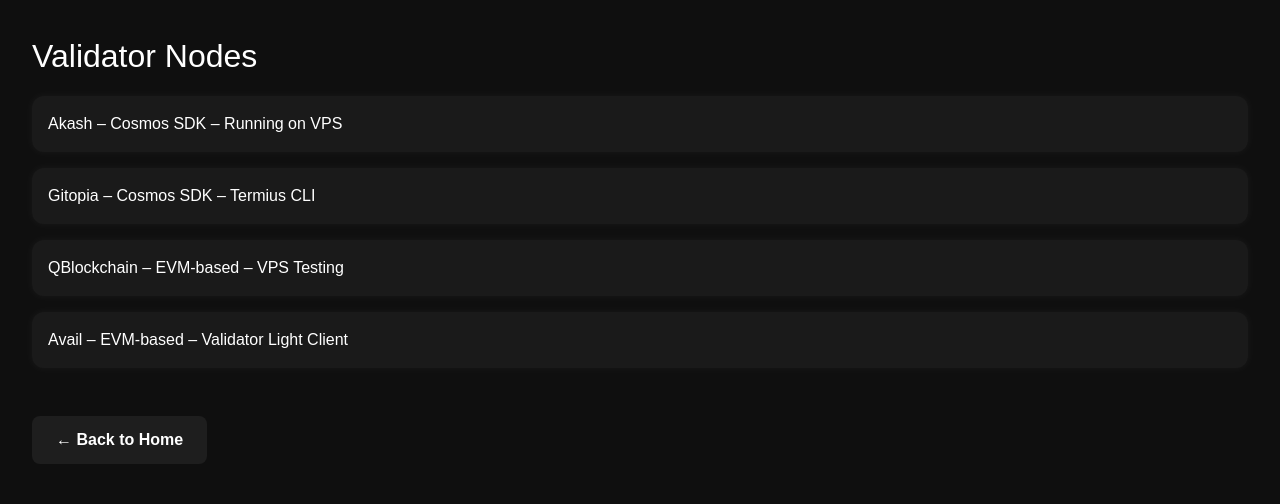
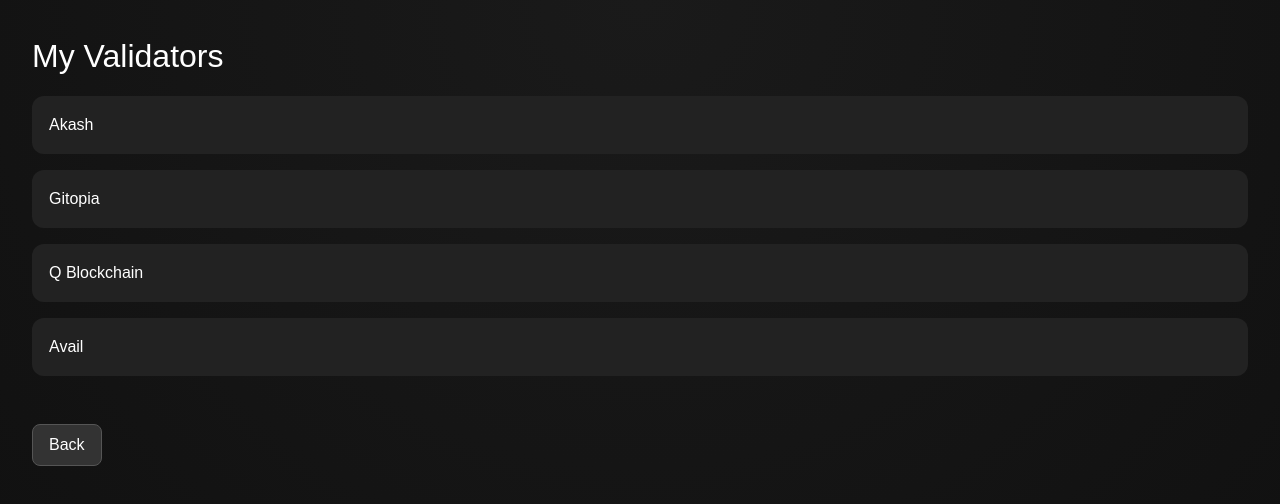
Before and after one commit to Heroness1/daycreed-inframe, a Next.js app: page /validator in a window 1280 px wide. Shown: the top 504 px of the page. Built offline with nearby package versions, Linux system fonts and the light colour scheme.

Commit message:
Update validator.js

```diff
--- a/pages/validator.js
+++ b/pages/validator.js
@@ -1,42 +1,52 @@
-export default function Validator() {
+import { useState } from 'react';
+
+const validators = ['Akash', 'Gitopia', 'Q Blockchain', 'Avail'];
+
+export default function ValidatorPage() {
+  const [active, setActive] = useState(null);
+
   return (
     <main style={{
       padding: '2rem',
       fontFamily: 'Sora, sans-serif',
       color: 'white',
-      backgroundColor: '#0f0f0f',
-      minHeight: '100vh'
+      background: 'radial-gradient(circle at top, #1a1a1a, #0f0f0f)',
+      minHeight: '100vh',
     }}>
-      <h1 style={{ fontSize: '2rem', marginBottom: '1rem' }}>Validator Nodes</h1>
+      <h1 style={{ fontSize: '2rem', marginBottom: '1rem' }}>My Validators</h1>
 
-      <ul style={{ listStyle: 'none', padding: 0 }}>
-        <li style={cardStyle}>Akash – Cosmos SDK – Running on VPS</li>
-        <li style={cardStyle}>Gitopia – Cosmos SDK – Termius CLI</li>
-        <li style={cardStyle}>QBlockchain – EVM-based – VPS Testing</li>
-        <li style={cardStyle}>Avail – EVM-based – Validator Light Client</li>
-      </ul>
+      {validators.map((name, i) => (
+        <div
+          key={i}
+          onClick={() => setActive(i)}
+          style={{
+            marginBottom: '1rem',
+            padding: '1rem',
+            background: active === i ? '#333' : '#222',
+            borderRadius: '0.75rem',
+            border: active === i ? '1px solid #888' : '1px solid transparent',
+            cursor: 'pointer',
+            transform: active === i ? 'scale(1.02)' : 'scale(1)',
+            transition: 'all 0.2s ease-in-out',
+          }}
+        >
+          {name}
+        </div>
+      ))}
 
-      <a href="/" style={{
-        display: 'inline-block',
-        marginTop: '2rem',
-        padding: '0.75rem 1.5rem',
-        backgroundColor: '#ffffff10',
-        color: 'white',
-        borderRadius: '0.5rem',
-        textDecoration: 'none',
-        fontWeight: 'bold',
-        transition: 'background 0.3s'
-      }}>
-        ← Back to Home
-      </a>
+      <button
+        onClick={() => window.location.href = '/'}
+        style={{
+          marginTop: '2rem',
+          padding: '0.5rem 1rem',
+          background: '#333',
+          color: 'white',
+          border: '1px solid #555',
+          borderRadius: '0.5rem',
+        }}
+      >
+        Back
+      </button>
     </main>
   );
 }
-
-const cardStyle = {
-  backgroundColor: '#1a1a1a',
-  padding: '1rem',
-  marginBottom: '1rem',
-  borderRadius: '0.75rem',
-  boxShadow: '0 0 10px rgba(255, 255, 255, 0.05)'
-};
```
